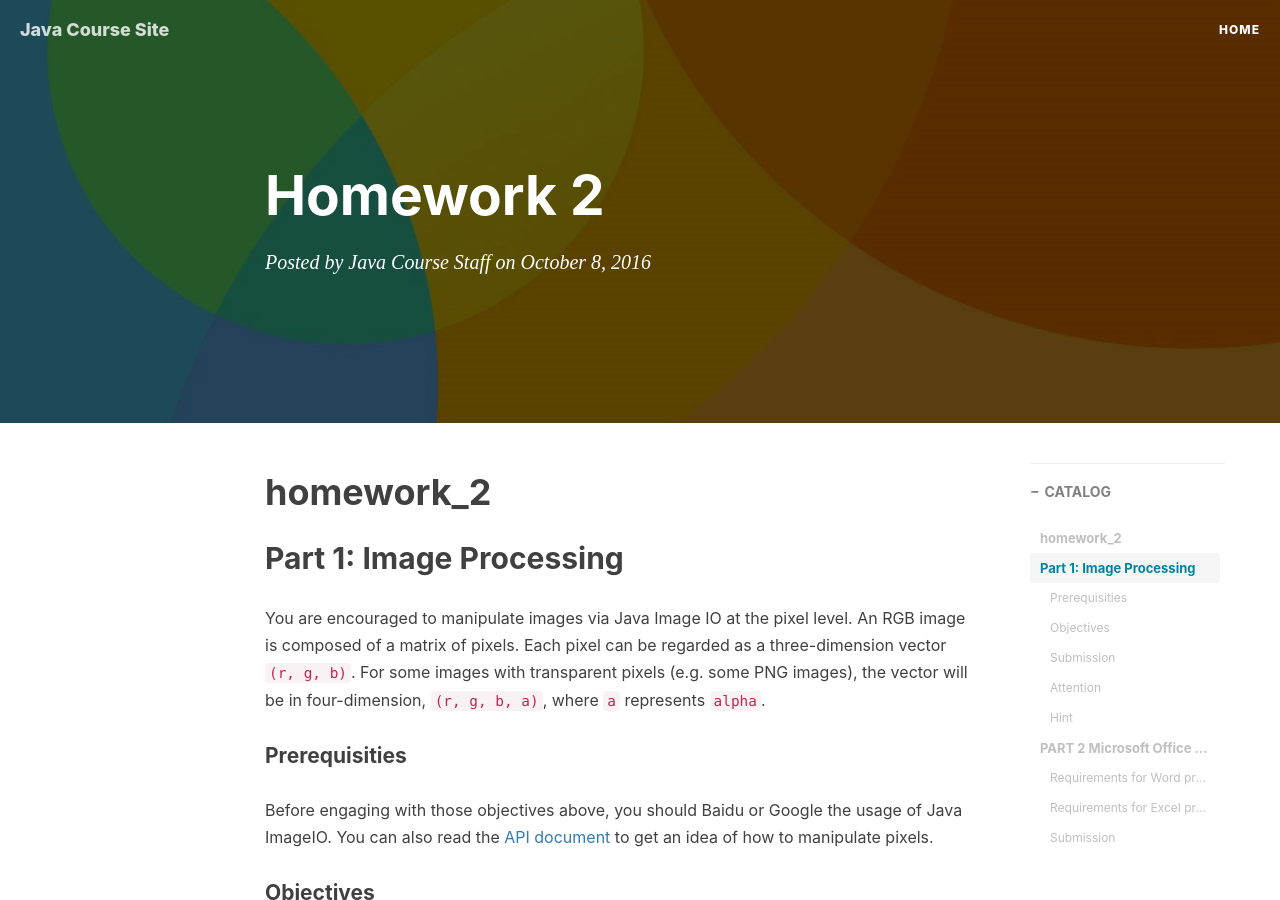
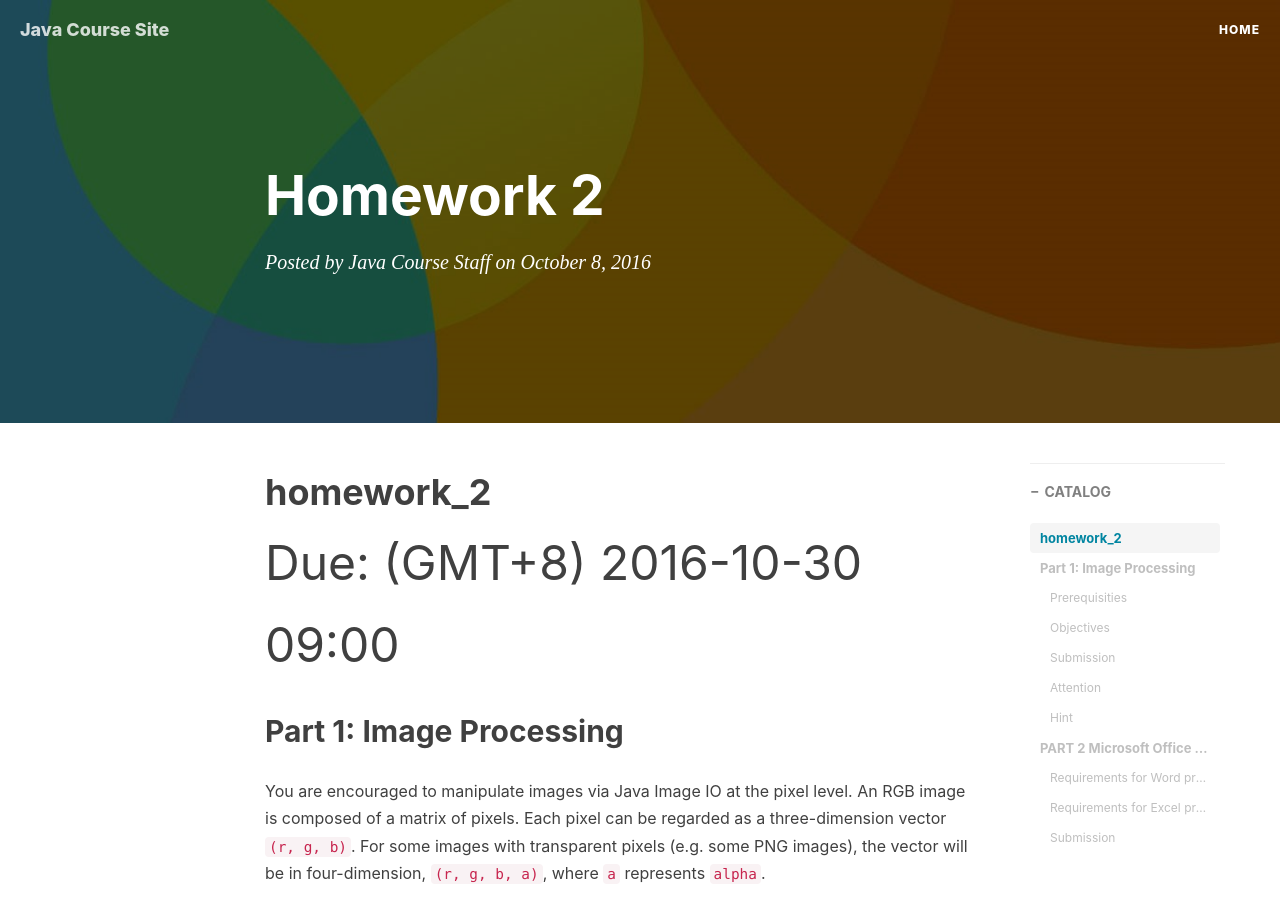
Before and after one commit to iss-java/iss-java.github.io, a Jekyll site: the page built from _posts/2016-10-08-Homework-2.markdown, in a window 1280 px wide and 900 px high. Built offline with Jekyll 4.4.1, drawn with Linux system fonts in a browser that asks for light colours; nearby versions of some CDN libraries; comment, search, counter and statistics services are not loaded.

Commit message:
update Homework 2

```diff
--- a/_posts/2016-10-08-Homework-2.markdown
+++ b/_posts/2016-10-08-Homework-2.markdown
@@ -9,6 +9,8 @@ catalog:    true
 ---
 
 # homework_2
+
+<font size=24>Due: (GMT+8) 2016-10-30 09:00</font>
 
 ## Part 1: Image Processing
 
```
